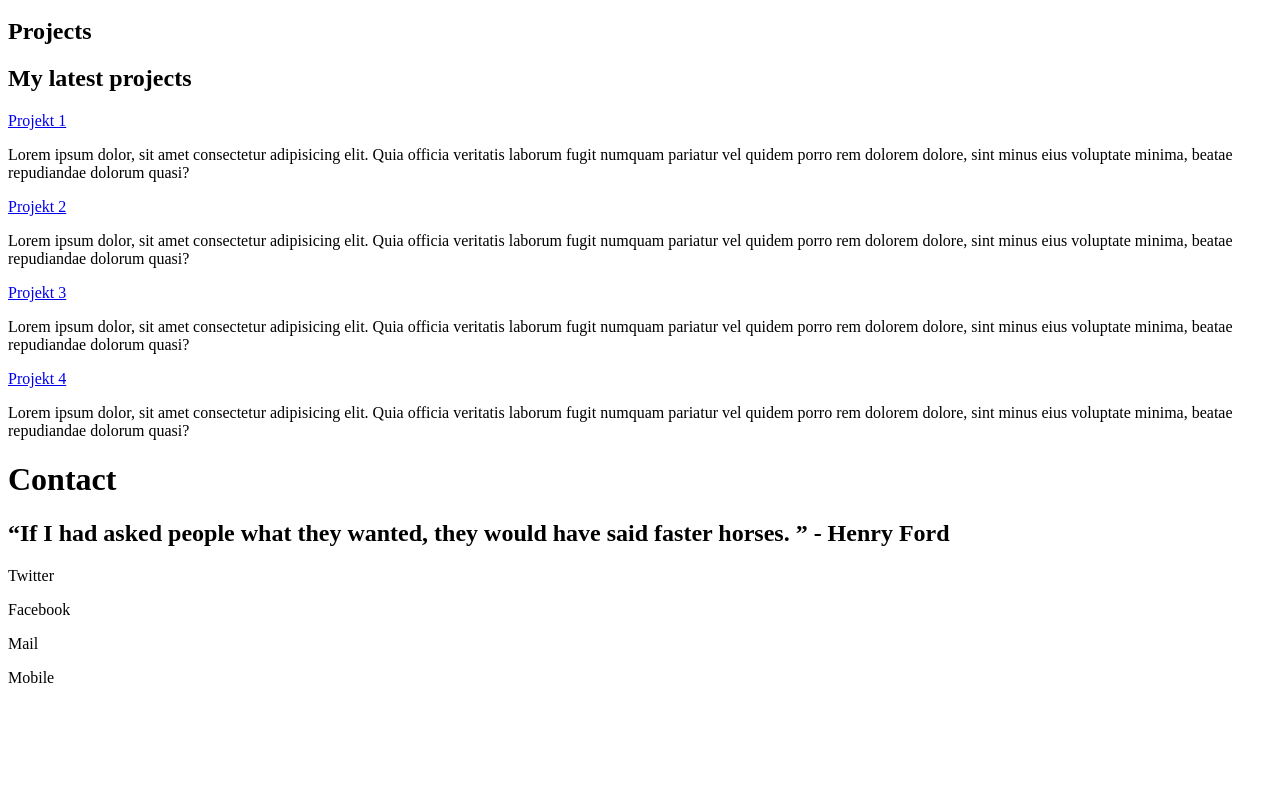
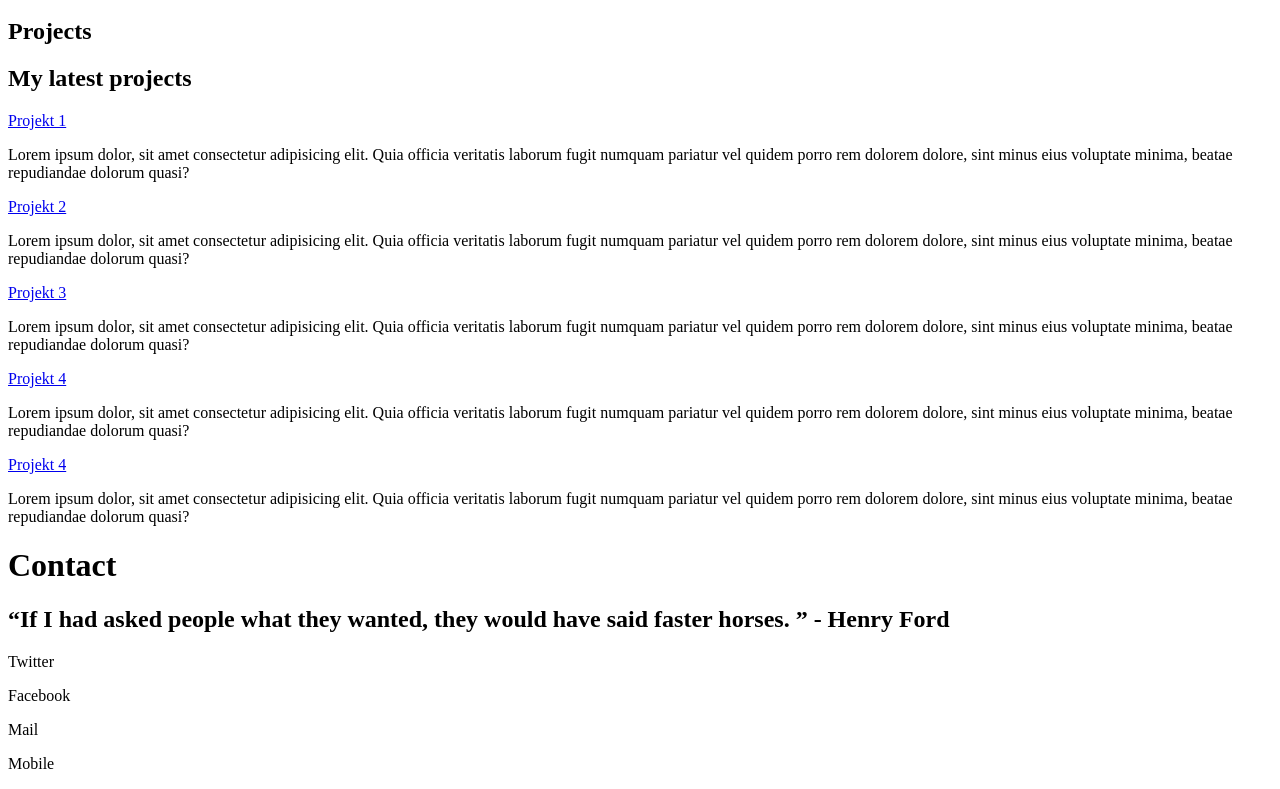
Before and after one commit to DanielFranczak/ProjektD-B, a plain HTML site: page index.html in a window 1280 px wide. Shown: the part 3712-4501 px from the top of the page. Before the commit the page ends 4415 px from the top, so only its background shows below. Drawn offline with Linux system fonts and the light colour scheme.

Commit message:
Co-authored-by: Br3nda123 <brandon.kunicki@gmail.com>

```diff
--- a/index.html
+++ b/index.html
@@ -241,6 +241,14 @@
                         repudiandae dolorum quasi?
                     </p>
                 </div>
+                <div class="singleproject">
+                    <p class="projectname"><a href="http://netflix.com">Projekt 4</a></p>
+                    <p class="projectdescription">
+                        Lorem ipsum dolor, sit amet consectetur adipisicing elit. Quia officia veritatis laborum fugit
+                        numquam pariatur vel quidem porro rem dolorem dolore, sint minus eius voluptate minima, beatae
+                        repudiandae dolorum quasi?
+                    </p>
+                </div>
             </div>
         </section>
     </main>
```
